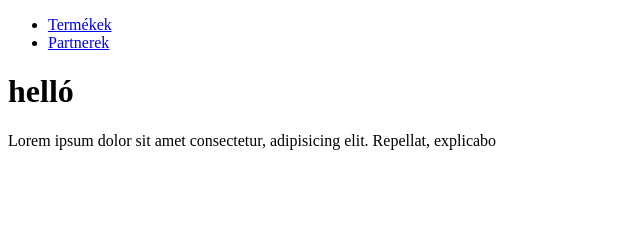
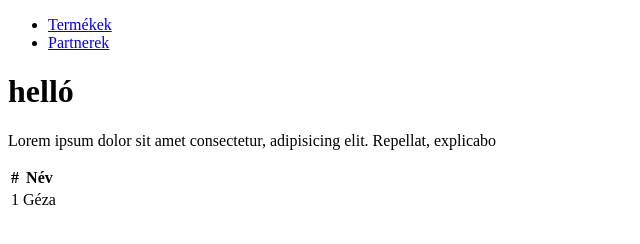
Before and after one commit to szalaialexandra/App01, a website: page index.html in a window 1280 px wide. Shown: the full height of the page, 0-640 px from the left. Drawn offline with Linux system fonts and the light colour scheme.

Commit message:
Táblázat hozzáadva

```diff
--- a/index.html
+++ b/index.html
@@ -23,5 +23,19 @@
 
     <p>Lorem ipsum dolor sit amet consectetur, adipisicing elit. Repellat, explicabo</p>
 
+    <table summary="zöld zrt dol."></table>
+
+    <table>
+        <tr>
+            <th>#</th>
+            <th>Név</th>
+
+        </tr>
+        <tr>
+            <td>1</td>
+            <td>Géza</td>
+        </tr>
+    </table>
+
 </body>
 </html>
```
